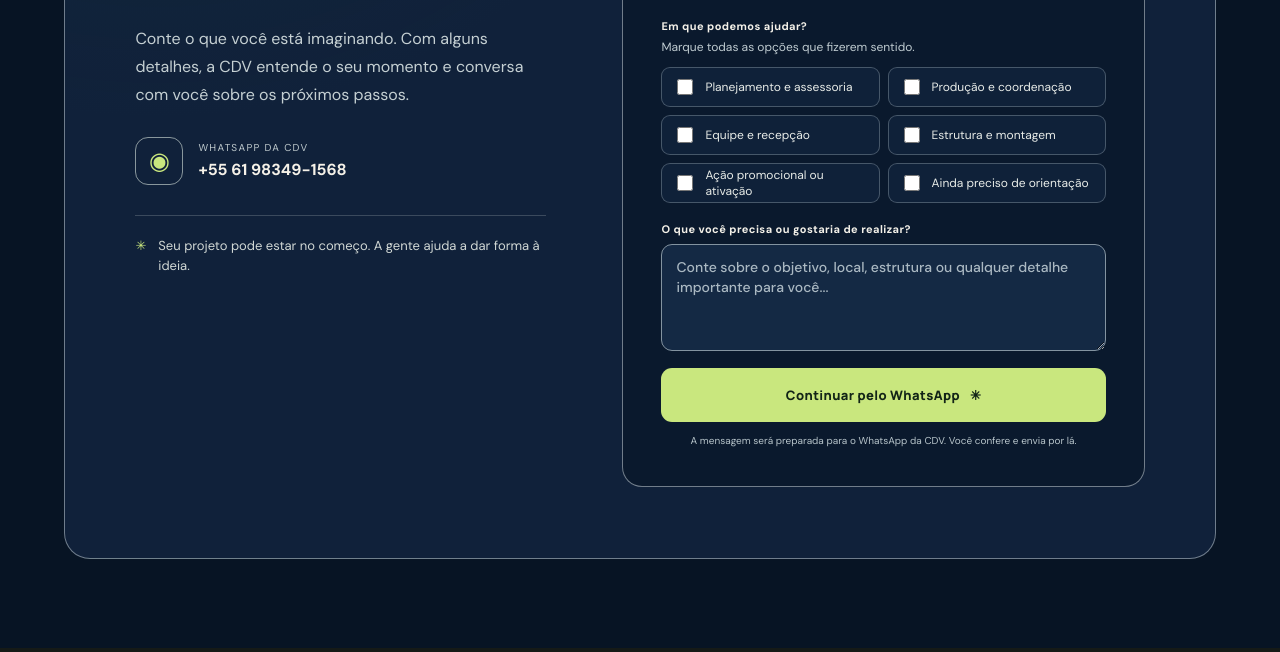
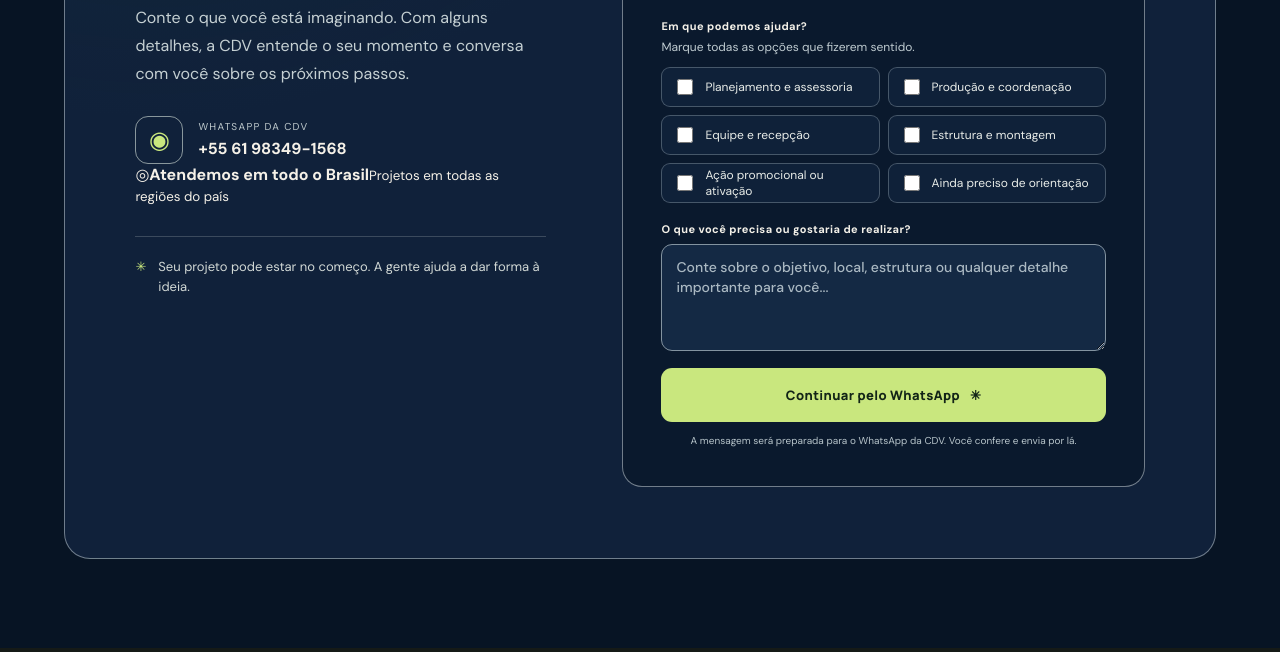
Before and after one commit to Eldrakke/cdv, a plain HTML site: page index.html in a window 1280 px wide. Shown: the part 4423-5075 px from the top of the page. Drawn offline with Linux system fonts and the light colour scheme.

Commit message:
Add nationwide service badge

```diff
--- a/index.html
+++ b/index.html
@@ -78,6 +78,7 @@
             <h2>Seu evento começa com uma boa <em>conversa.</em></h2>
             <p>Conte o que você está imaginando. Com alguns detalhes, a CDV entende o seu momento e conversa com você sobre os próximos passos.</p>
             <a class="contact-phone" href="https://wa.me/5561983491568" target="_blank" rel="noreferrer"><span class="phone-icon">◉</span><span><small>WHATSAPP DA CDV</small><b>+55 61 98349-1568</b></span></a>
+            <div class="national-service-badge"><span class="national-icon" aria-hidden="true">◎</span><span><b>Atendemos em todo o Brasil</b><small>Projetos em todas as regiões do país</small></span></div>
             <div class="contact-promise"><span>✳</span><span>Seu projeto pode estar no começo. A gente ajuda a dar forma à ideia.</span></div>
           </div>
           <form class="inquiry-form" id="inquiry-form">
```
